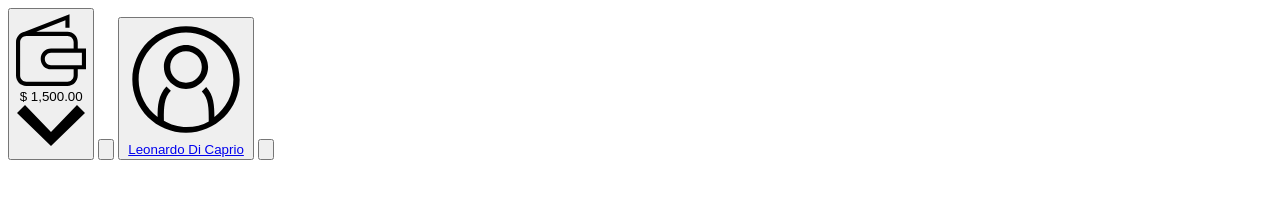
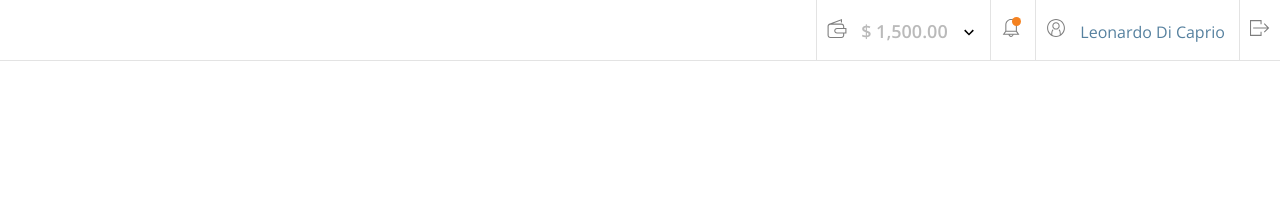
Before and after one commit to krollukasz/Project-dashboard_panel, a website: page index.html in a window 1280 px wide. Drawn offline with nearby package versions, Linux system fonts and the light colour scheme.

Commit message:
Add styles for top menu, modify variable color link

```diff
--- a/sass/_variables.scss
+++ b/sass/_variables.scss
@@ -7,7 +7,7 @@ $grey_2: #f5f5f2;
 $green: #04ae00;
 $yellow: #ffa200;
 $red: #ff0000;
-$links: #56891f;
+$links: #56819f;
 $links_hover: #f58220;
 $grey_font: #979797;
 $menu_border: #f58220;
--- a/sass/style.scss
+++ b/sass/style.scss
@@ -1,10 +1,11 @@
 @import "variables";
-@import "mixins";
+// @import "mixins";
 @import "normalize";
 @import "layout";
 
 /* Components */
 
 /* Sections */
+@import "sections/topMenu";
 
 /* Pages */
```
Also changed, not shown: css/style.css, 2 other files.
